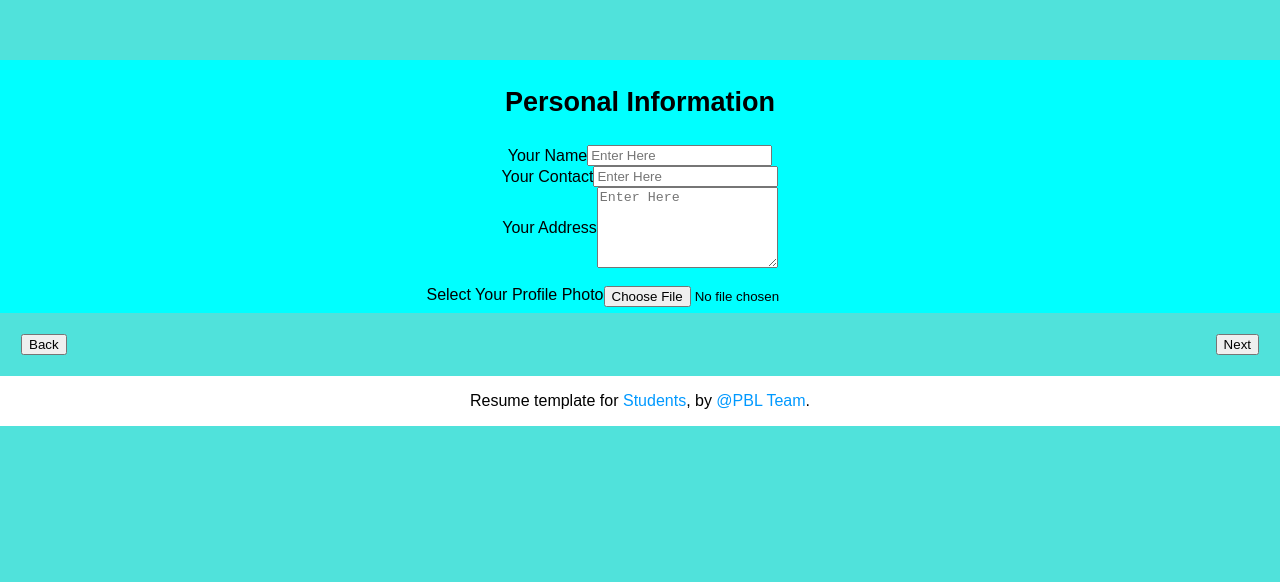
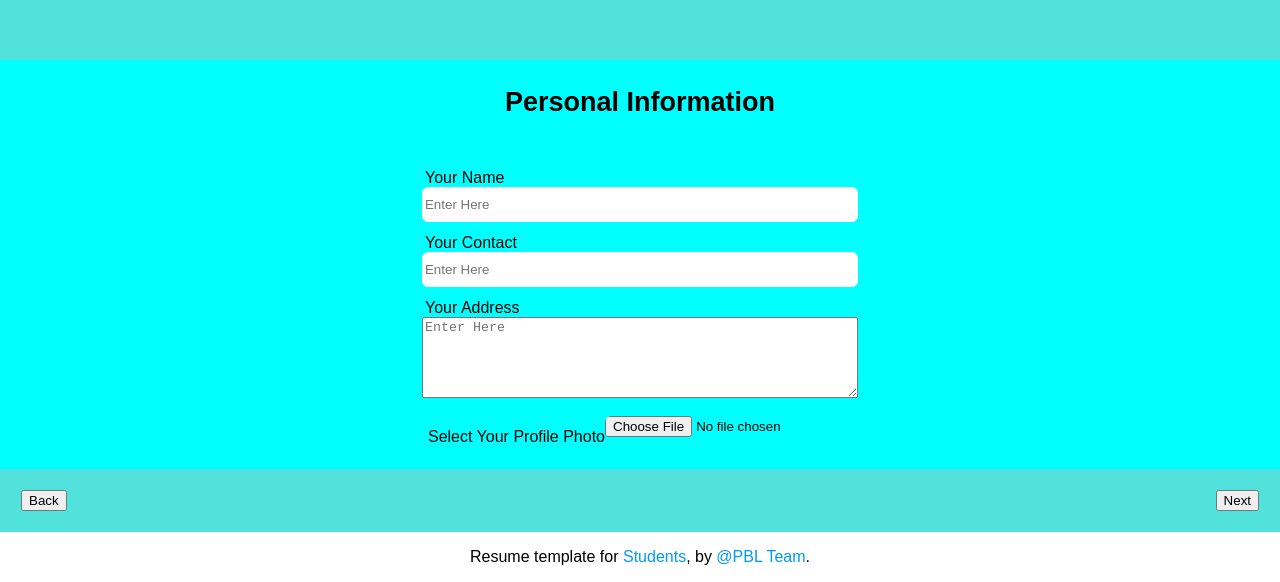
Before and after one commit to ganraj21/Resume_Generator, a plain HTML site: page index.html in a window 1280 px wide. Shown: the part 1613-2195 px from the top of the page. Before the commit the page ends 2039 px from the top, so only its background shows below. Drawn offline with nearby package versions, Linux system fonts and the light colour scheme.

Commit message:
Update style.css

```diff
--- a/style.css
+++ b/style.css
@@ -148,15 +148,25 @@
 .div_fields {
   display: flex;
   flex-direction: column;
+  margin: 12px;
 }
 .fields {
   display: flex;
-  align-items: center;
   justify-content: center;
+  flex-direction: column;
 }
-label,
+label {
+  display: flex;
+  height: 30px;
+  margin-left: 3px;
+  align-items: flex-end;
+}
 input {
   display: flex;
+  box-sizing: border-box;
+  height: 35px;
+  border-radius: 6px;
+  border: 1px solid rgb(255, 255, 255);
 }
 h3 {
   display: flex;
@@ -179,6 +189,10 @@ h3 {
 .wrapper {
   display: flex;
 }
+.photo_field {
+  display: flex;
+  margin: 18px 0px 6px 3px;
+}
 .second_col {
   display: none;
 }
```
